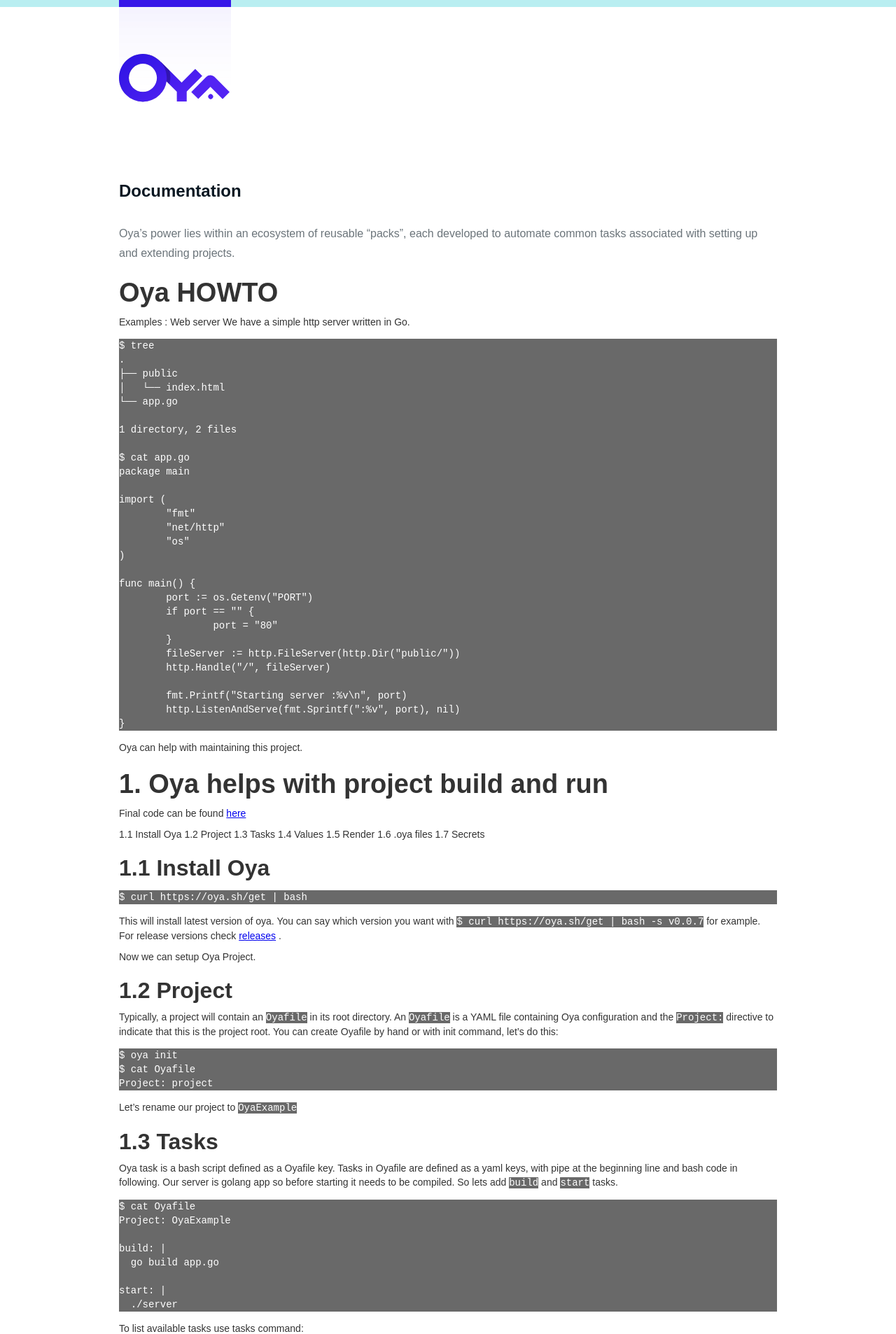
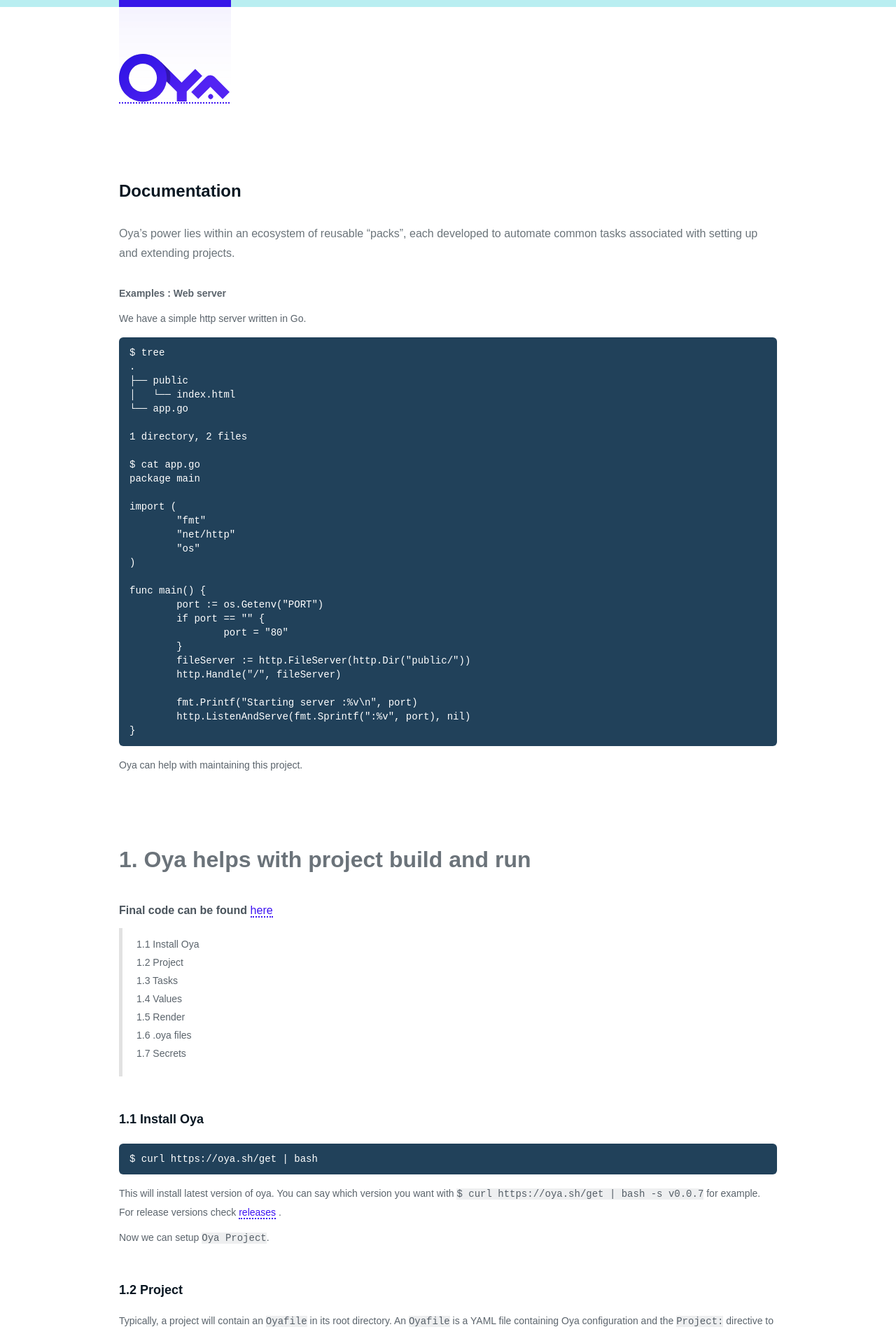
Before and after one commit to tooploox/oya, a Jekyll site: the page built from docs/documentation.md, in a window 1280 px wide. Shown: the top 1906 px of the page at 70% size. Built offline with Jekyll 4.4.1, drawn with Linux system fonts in a browser that asks for light colours; nearby versions of some CDN libraries; comment, search, counter and statistics services are not loaded; our own code applies the rules of GitHub Pages for plain Markdown files.

Commit message:
Improved styling of documetation markdown

```diff
--- a/docs/_config.yml
+++ b/docs/_config.yml
@@ -1,6 +1,6 @@
 name: Oya
 description: New projects set up lightening fast
-baseurl: "https://oya.sh"
+baseurl: ""
 url: "https://oya.sh"
 
 markdown: kramdown
--- a/docs/_layouts/docs.html
+++ b/docs/_layouts/docs.html
@@ -18,7 +18,7 @@
   <div class="container w-container">
     <div class="logo-container"><a href="/" class="w-inline-block"><img src="/images/Logo.svg" alt="" class="image"></a></div>
     <p class="title">Documentation</p>
-    <p class="sub-title full-width">Oya’s power lies within an ecosystem of reusable “packs”, each developed to automate common tasks associated with setting up and extending projects.</p>
+    <p class="sub-title full-width">Oya’s power lies within an ecosystem of reusable “packs”, each developed to automate common tasks associated with setting up and extending projects.</p><br>
 
     <div>
       {{ content }}
--- a/docs/css/docs.css
+++ b/docs/css/docs.css
@@ -1,4 +1,67 @@
-code, pre {
-  background-color: #696969;
+body {
+  font-family: 'Roboto Mono', sans-serif;
+}
+
+pre {
+  background-color: #21415a;
   color: white;
+  min-height: 44px;
+  padding-top: 12px;
+  padding-bottom: 12px;
+  padding-left: 15px;
+  border-radius: 6px;
 }
+
+code {
+  background-color: #09172211;
+}
+
+pre > code {
+  background-color: transparent;
+}
+
+h1 {
+  opacity: 0.6;
+  color: #091722;
+  font-size: 32px;
+  line-height: 44px;
+  font-weight: 700;
+  margin-bottom: 36px;
+  margin-top: 100px;
+}
+
+h2 {
+  font-family: 'Roboto Mono', sans-serif;
+  color: #091722;
+  font-size: 18px;
+  line-height: 42px;
+  font-weight: 700;
+  text-decoration: none;
+  margin-top: 40px;
+}
+
+h3 {
+  font-family: 'Roboto Mono', sans-serif;
+  color: #091722BB;
+  font-size: 16px;
+  line-height: 30px;
+  font-weight: 700;
+  text-decoration: none;
+  margin-top: 30px;
+}
+
+p {
+  opacity: 1;
+  font-family: 'Roboto Mono', sans-serif;
+  color: #091722AA;
+  font-size: 14px;
+  line-height: 26px;
+  font-weight: 400;
+}
+
+a {
+  border-bottom: 2px dotted hsla(251.51785714285714, 89.60%, 50.98%, 1.00);
+  color: #3d12f2;
+  text-decoration: none;
+  font-weight: 500;
+}
--- a/docs/documentation.md
+++ b/docs/documentation.md
@@ -3,8 +3,8 @@
 permalink: /documentation/
 ---
 
-# Oya HOWTO
-Examples : Web server
+**Examples : Web server**
+
 We have a simple http server written in Go.
 
 
@@ -43,16 +43,15 @@
 
 # 1. Oya helps with project build and run
 
-Final code can be found [here]( https://github.com/tooploox/oya-example/tree/master/sample)
+### Final code can be found [here]( https://github.com/tooploox/oya-example/tree/master/sample)
 
-1.1 Install Oya
-1.2 Project
-1.3 Tasks
-1.4 Values
-1.5 Render
-1.6 .oya files
-1.7 Secrets
-
+> 1.1 Install Oya
+> 1.2 Project
+> 1.3 Tasks
+> 1.4 Values
+> 1.5 Render
+> 1.6 .oya files
+> 1.7 Secrets
 
 ## 1.1 Install Oya
 
@@ -61,7 +60,7 @@
 
 This will install latest version of oya. You can say which version you want with `$ curl https://oya.sh/get | bash -s v0.0.7` for example. For release versions check [releases](https://github.com/tooploox/oya/releases) .
 
-Now we can setup Oya Project.
+Now we can setup `Oya Project`.
 
 ## 1.2 Project
 
@@ -202,7 +201,7 @@
       view        View secrets
     ...
 
-**First run:**
+### First run:
 
 First you need to create `secrets.oya` file. with `key: value` in each line. And encrypt it. (You can also go straight to edit with `$ oya secrets edit secrets.oya`).
 
@@ -358,7 +357,7 @@
 
 Import will add importing pack under `Import:`, key of imported pack is his alias and can be accessed by this name, (you can change it if needed).
 
-**Packs versioning**
+### Packs versioning
 
 Import will automatically resolve dependencies with newest versions and add them under `Require:`.
 
```
